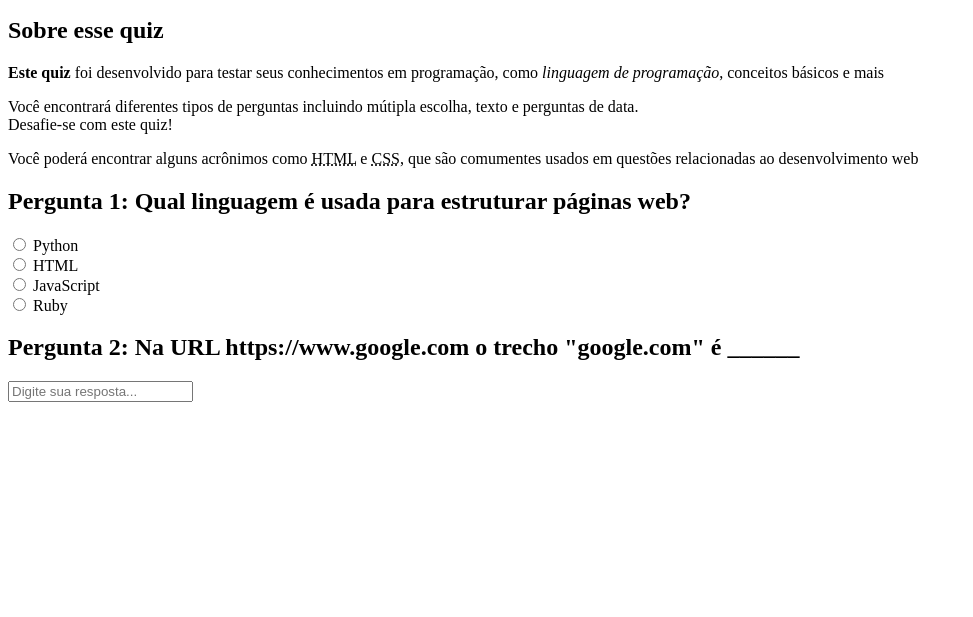
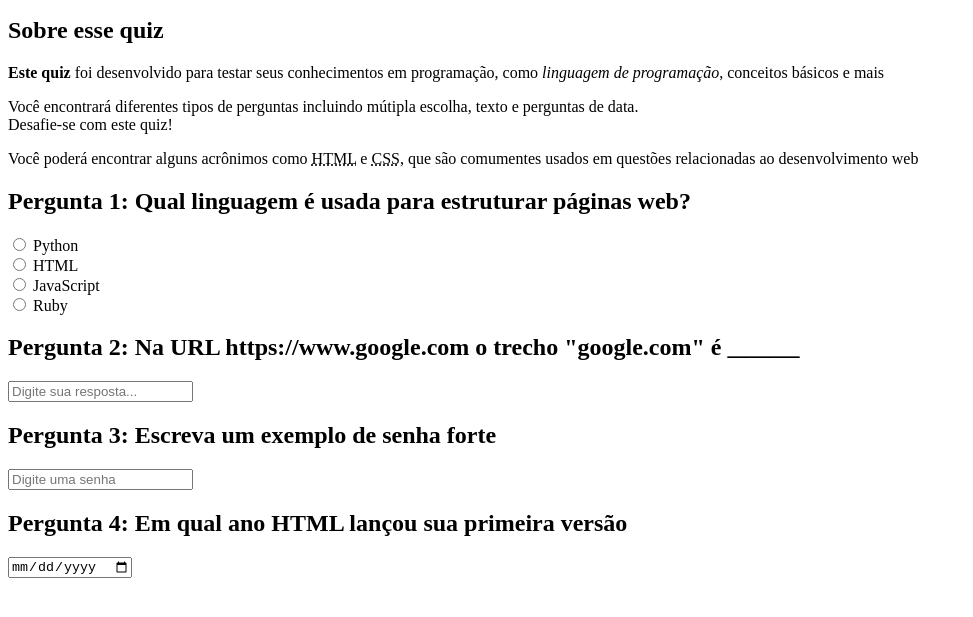
Before and after one commit to tiagodscarneiro/formulario, a plain HTML site: page index.html in a window 1280 px wide. Shown: the part 101-718 px from the top of the page, without its empty margins (0-973 px from the left). Drawn offline with Linux system fonts and the light colour scheme.

Commit message:
add third and fourth section

```diff
--- a/index.html
+++ b/index.html
@@ -40,11 +40,27 @@
 
             </form>
         </section>
-        <!--Pergunta 2: texto-->
-        <h2>Pergunta 2: Na URL https://www.google.com o trecho "google.com" é ______</h2>
-        <form >
-            <input type="text" id="p2" name="pergunta2" placeholder="Digite sua resposta...">
-        </form>
+         <!--Pergunta 2: texto-->
+        <section>
+            <h2>Pergunta 2: Na URL https://www.google.com o trecho "google.com" é ______</h2>
+            <form >
+                <input type="text" id="p2" name="pergunta2" placeholder="Digite sua resposta...">
+            </form>
+        </section>
+        <!--Pergunta 3: senha-->
+        <section>
+            <h2>Pergunta 3: Escreva um exemplo de senha forte</h2>
+            <form>
+                <input type="password" id="p3" name="pergunta3" placeholder="Digite uma senha">
+            </form>
+        </section>
+        <!--Pergunta 4: data-->
+        <section>
+            <h2>Pergunta 4: Em qual ano HTML lançou sua primeira versão</h2>
+            <form>
+                <input type="date" id="p4" name="pergunta4">
+            </form>
+        </section>
     </main>
     <footer><!--rodapé-->
 
```
